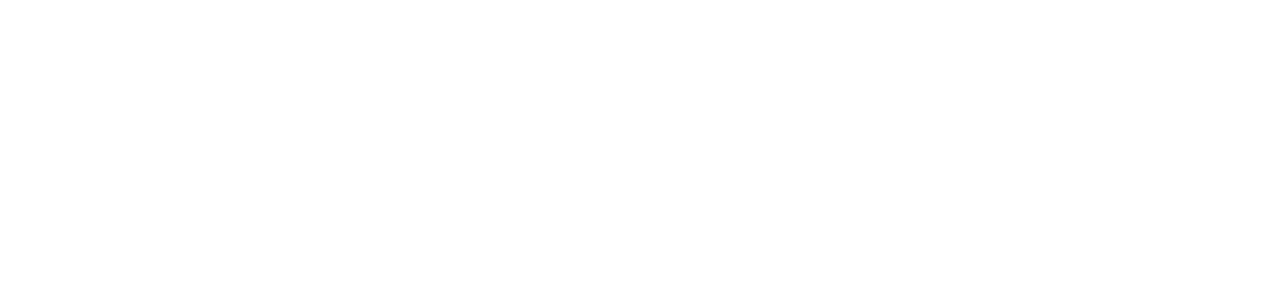
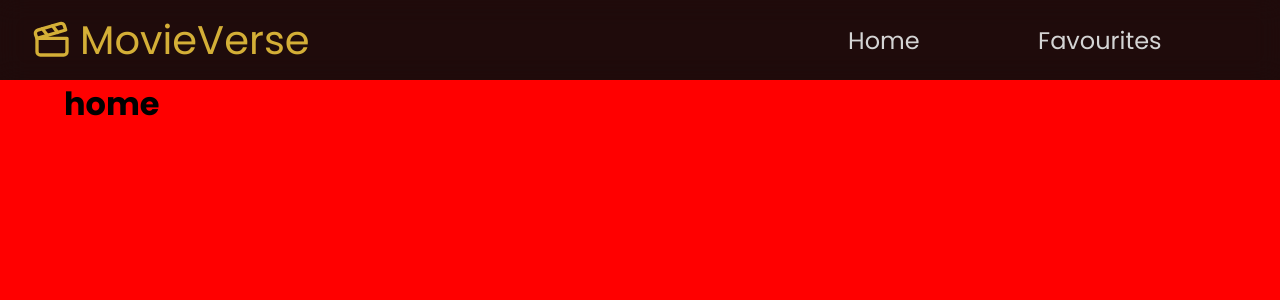
Before and after one commit to codewithyashsoni/MovieVerse, a React (Vite) app: page / in a window 1280 px wide. Shown: the top 300 px of the page. Built offline with nearby package versions, Linux system fonts and the light colour scheme.

Commit message:
Added Navbar

```diff
--- a/package.json
+++ b/package.json
@@ -10,6 +10,7 @@
     "preview": "vite preview"
   },
   "dependencies": {
+    "lucide-react": "^1.27.0",
     "react": "^19.2.7",
     "react-dom": "^19.2.7"
   },
--- a/src/App.jsx
+++ b/src/App.jsx
@@ -1,11 +1,18 @@
 import { useState } from 'react'
+import Home from "./pages/Home.jsx"
+import NavBar from "./components/NavBar.jsx"
 
 function App() {
+  const [phase, setPhase] = useState("home");
 
   return (
     <>
+    <NavBar setPhase={setPhase} />
 
-    </>
+    <div className="container">
+      {phase === "home" && <Home/>}
+    </div></>
+
   )
 }
 
--- /dev/null
+++ b/src/components/NavBar.jsx
@@ -0,0 +1,33 @@
+import React, {useState} from "react"
+import {Clapperboard} from "lucide-react"
+
+function NavBar({setPhase}){
+    return(
+        <div className="navbar-wrapper">
+            <nav className="navbar">
+                <div className="logo">
+                    <Clapperboard className="logo-icon" />
+                    <span>MovieVerse</span>
+                </div>
+
+                <ul className="nav-list">
+                    <li className="nav-list-item">
+                        <button
+                        className="nav-button"
+                        onClick={() => setPhase("home")}
+                        >Home</button>
+                    </li>
+                    <li className="nav-list-item">
+                        <button
+                        className="nav-button"
+                        onClick={() => setPhase("favourite")}
+                        >Favourites</button>
+                    </li>
+                </ul>
+
+            </nav>
+        </div>
+
+    )
+}
+export default NavBar
--- a/src/index.css
+++ b/src/index.css
@@ -0,0 +1,192 @@
+@import url('https://fonts.googleapis.com/css2?family=Cinzel:wght@400;500;600;700&family=Poppins:wght@300;400;500;600;700;800&display=swap');
+
+:root {
+    --bg: linear-gradient(
+        135deg,
+        #0b0b0b 0%,
+        #111111 45%,
+        #181818 100%
+    );
+    --bg-secondary: #121212;
+    --surface: #191919;
+    --surface-light: #232323;
+    --card-bg: #202020;
+    --modal-bg: #181818;
+    --footer-bg: #101010;
+    --navbar-bg: rgba(13, 13, 13, 0.92);
+
+    --primary: #d4af37;
+    --primary-hover: #e8c547;
+    --primary-active: #c49b1f;
+    --primary-light: #f5de7a;
+
+    --accent: #f59e0b;
+
+    --rating: #ffd700;
+
+    --favorite: #ef4444;
+    --favorite-hover: #dc2626;
+
+    --success: #22c55e;
+
+    --warning: #f59e0b;
+
+    --danger: #ef4444;
+
+    --link: #d4af37;
+    --link-hover: #e8c547;
+
+    --text-primary: #f8f8f8;
+    --text-secondary: #d4d4d4;
+    --text-muted: #9ca3af;
+    --text-disabled: #6b7280;
+    --text-gold: #d4af37;
+
+    --border: #2f2f2f;
+    --border-light: #444444;
+    --border-focus: #d4af37;
+
+    --input-bg: #181818;
+    --input-hover: #202020;
+    --input-focus: #232323;
+    --input-border: #3b3b3b;
+    --input-placeholder: #8a8a8a;
+
+    --btn-bg: linear-gradient(
+        135deg,
+        #d4af37,
+        #e8c547
+    );
+    --btn-hover: linear-gradient(
+        135deg,
+        #e8c547,
+        #f4d76a
+    );
+    --btn-active: #c49b1f;
+
+    --btn-text: #111111;
+
+    --btn-secondary-bg: #262626;
+    --btn-secondary-hover: #303030;
+    --btn-secondary-text: #f5f5f5;
+
+    --movie-card-bg: #1b1b1b;
+    --movie-card-hover: #242424;
+
+    --movie-card-border: #323232;
+
+    --poster-bg: #111111;
+
+    --dropdown-bg: #1b1b1b;
+    --dropdown-hover: #2a2a2a;
+
+    --scroll-track: #151515;
+    --scroll-thumb: #4b4b4b;
+    --scroll-thumb-hover: #d4af37;
+
+    --shadow-xs: 0 2px 5px rgba(0,0,0,.18);
+    --shadow-sm: 0 4px 10px rgba(0,0,0,.22);
+    --shadow-md: 0 8px 20px rgba(0,0,0,.28);
+    --shadow-lg: 0 14px 35px rgba(0,0,0,.35);
+    --shadow-xl: 0 20px 45px rgba(0,0,0,.45);
+    --gold-glow: 0 0 18px rgba(212,175,55,.25);
+
+    --radius-xs: .4rem;
+    --radius-sm: .6rem;
+    --radius-md: .9rem;
+    --radius-lg: 1.2rem;
+    --radius-xl: 1.8rem;
+    --radius-round: 999px;
+
+    --font-primary: "Poppins", sans-serif;
+    --font-logo: "Cinzel", serif;
+
+    --fw-light: 300;
+    --fw-regular: 400;
+    --fw-medium: 500;
+    --fw-semibold: 600;
+    --fw-bold: 700;
+    --fw-extra-bold: 800;
+
+    --navbar-height: 80px;
+    --container-padding: 1.5rem;
+
+    --transition-fast: .2s ease;
+    --transition: .3s ease;
+    --transition-slow: .45s ease;
+
+    --z-navbar: 100;
+    --z-dropdown: 200;
+    --z-modal: 500;
+    --z-toast: 1000;
+}
+*{
+    margin: 0;
+    padding: 0;
+    box-sizing: border-box;
+    font-family: var(--font-primary);
+}
+html{
+    font-size: 16px;
+}
+body{
+    background: red;
+}
+.container{
+    width: min(90%, 1200px);
+    margin: 0 auto;
+}
+.navbar-wrapper{
+    background-color: var(--navbar-bg);
+}
+.navbar{
+    height: var(--navbar-height);
+    z-index: var(--z-navbar);
+    display: flex;
+    justify-content: space-between;
+    align-items: center;
+    backdrop-filter: blur(12px);
+    max-width: 1300px;
+    padding: 0 2rem;
+    margin: 0 auto;
+}
+.logo{
+    font-family: var(--font-logo);
+    color: var(--primary);
+    font-size: 2.5rem;
+    display: flex;
+    gap: .5rem;
+    align-items: center;
+}
+.logo-icon{
+    height: 2.5rem;
+    width: 2.5rem;
+}
+.nav-list{
+    list-style: none;
+    display: flex;
+    justify-content: space-evenly;
+    align-items: center;
+    width: 40%;
+    height: 100%;
+}
+.nav-list-item{
+    height: 100%;
+}
+.nav-button{
+    background: none;
+    border: none;
+    font-size: 1.5rem;
+    padding: 0 2rem;
+    height: 100%;
+    color: var(--text-secondary);
+    cursor: pointer;
+    transition: var(--transition)
+}
+.nav-button:hover{
+    color: var(--text-primary);
+    background-color: var(--surface-light);
+}
+.nav-button:active{
+    transform: scale(0.95);
+}
--- /dev/null
+++ b/src/pages/Home.jsx
@@ -0,0 +1,10 @@
+
+
+function Home(){
+    return(
+        <>
+            <h1>home</h1>
+        </>
+    )
+}
+export default Home
```
Also changed, not shown: 1 other file (tests, documents, lock files or other folders).
